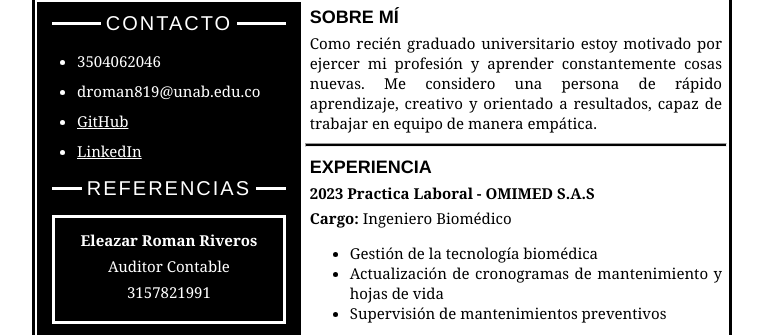
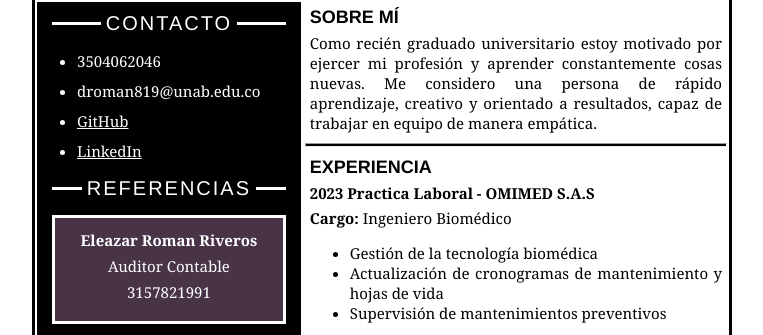
Before and after one commit to Davisson-Adriel/Hoja_Vida, a plain HTML site: page index.html in a window 1280 px wide. Shown: the part 400-735 px from the top of the page, without its empty margins (258-1021 px from the left). Drawn offline with Linux system fonts and the light colour scheme.

Commit message:
feat: :sparkles: Nuevo color
Se agrega un nuevo color en la sección de referencias

```diff
--- a/css/style.css
+++ b/css/style.css
@@ -76,6 +76,7 @@ header img {
     border: solid white;
     margin: 15px;
     padding: 5px;
+    background-color: rgb(72, 51, 71);
 }
 
 h1{
```
